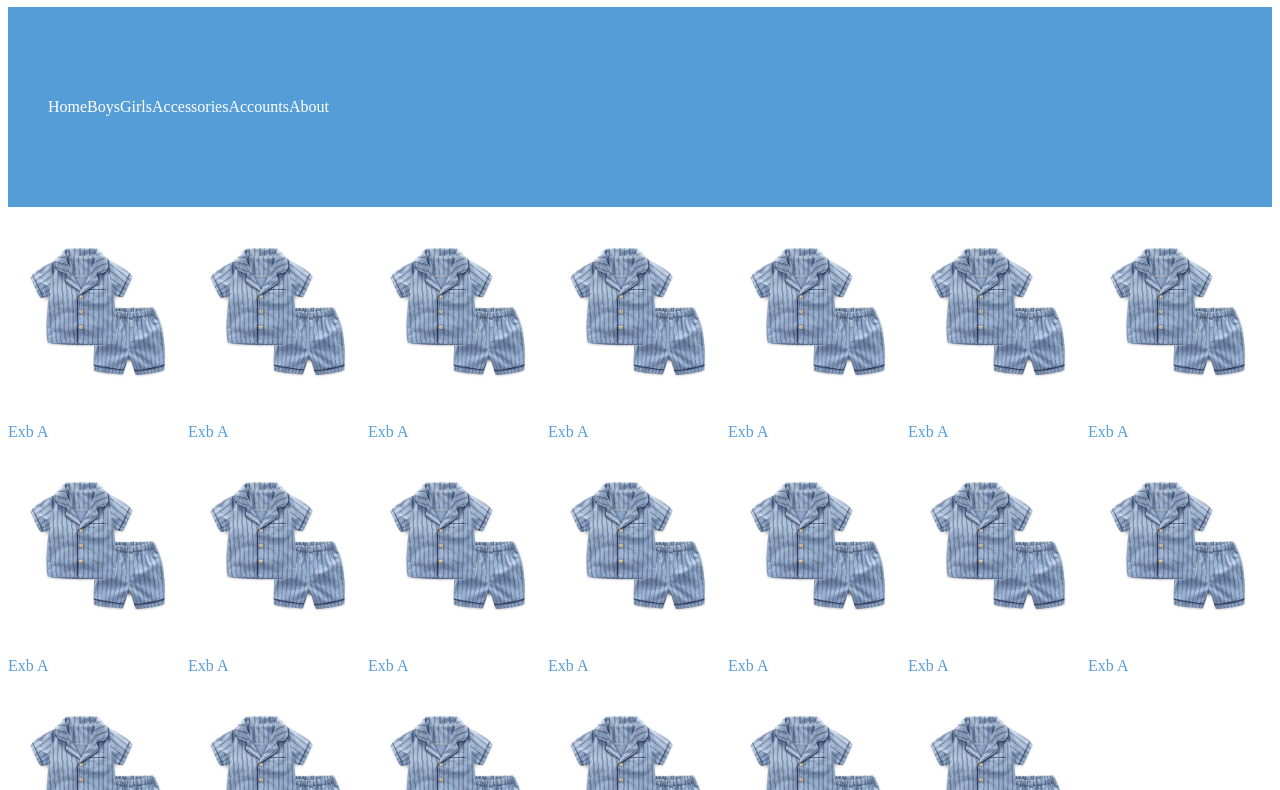
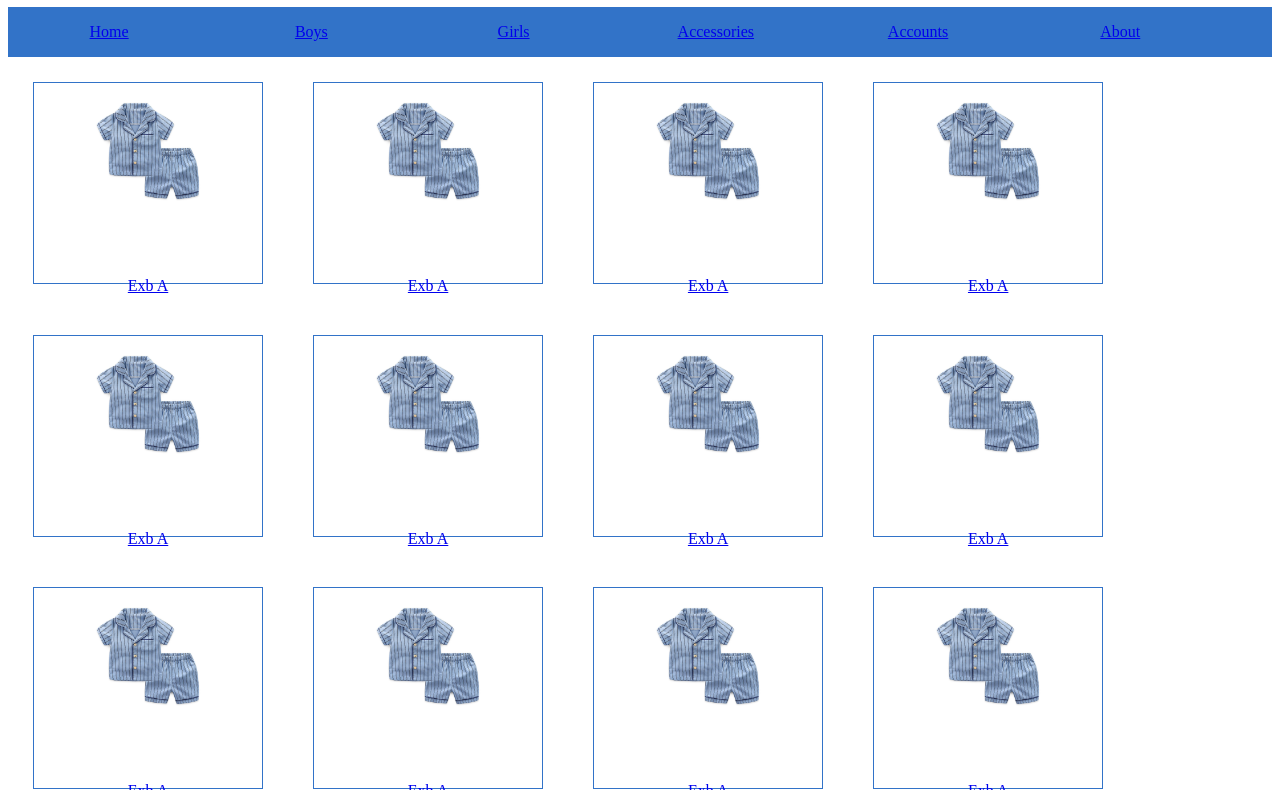
Before and after one commit to Theo342020/godly-nerd, a plain HTML site: page index.html in a window 1280 px wide. Shown: the part 73-863 px from the top of the page. Drawn offline with Linux system fonts and the light colour scheme.

Commit message:
Corrected design css

```diff
--- a/css/design.css
+++ b/css/design.css
@@ -1,56 +1,43 @@
-.listing>ul {
-	overflow: hidden;
-	background-color: rgba(14, 116, 199, 0.7);
-}
 .listing {
-	height: 200px;
-	width: 100%;
-}
-li {
-	float: left;
-	list-style-type: none;
-}
-li a{
-	color: white;
-	text-decoration: none;
-}
-.lister:hover{
-	background-color: rgba(14, 116, 199, 0.4);
-}
-.container{
 	display: flex;
 	flex-wrap: wrap;
 }
-.lister{
-	width: 16.67%;
+.listing ul {
+	background-color: rgb(50, 115, 200);
+	width: 100%;
+	height: 50px;
+	padding-left: 0px;
+	margin: 0px;
+}
+.listing ul li {
+	float: left;
+	list-style-type: none;
+	width: 16%;
 	height: 100%;
 	text-align: center;
 	vertical-align: middle;
-	line-height: 200px;
+	line-height: 50px;
 }
-.container> a{
-	text-decoration: none;
-	color: rgba(14, 116, 199, 0.7);
+.lister:hover {
+	background-color: rgb(50, 200, 230);
 }
-div a img{
-	width: 150px;
-	margin: 15px;
+.container {
+	display: flex;
+	flex-wrap: wrap;
 }
-h1{
-	color: rgba(14, 116, 199, 0.7);
+.container>a {
+	float: left;
+	border: solid 1px rgb(50, 115, 200);
+	width: 18%;
+	height: 200px;
+	margin: 2%;
 }
-.container>div {
-        float: left;
-        width: 50%;
+.container>a div {
+	height: 100%;
+	text-align: center;
+	vertical-align: bottom;
+	line-height: 70px;
 }
-.container:after {
-	content: "";
-	display: table;
-	clear: both;
+.container a div img {
+	width: 50%;
 }
-#item {
-        display: block;
-        margin-left: auto;
-        margin-right: auto;
-        width: 60%;
-}
```
